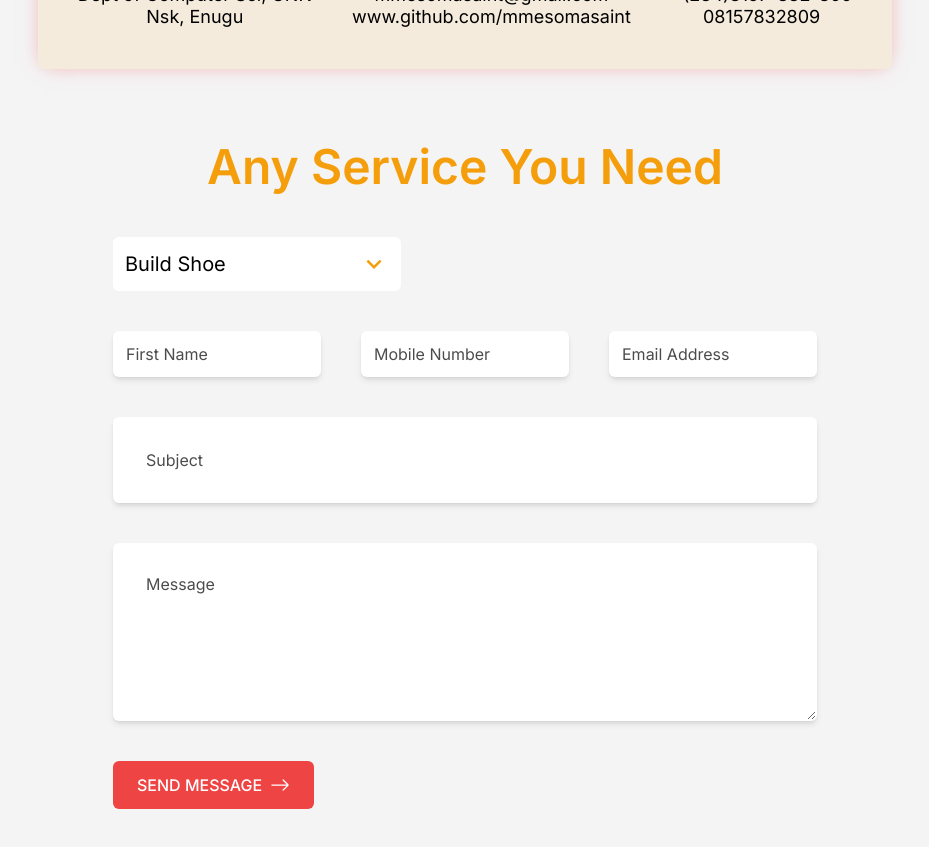
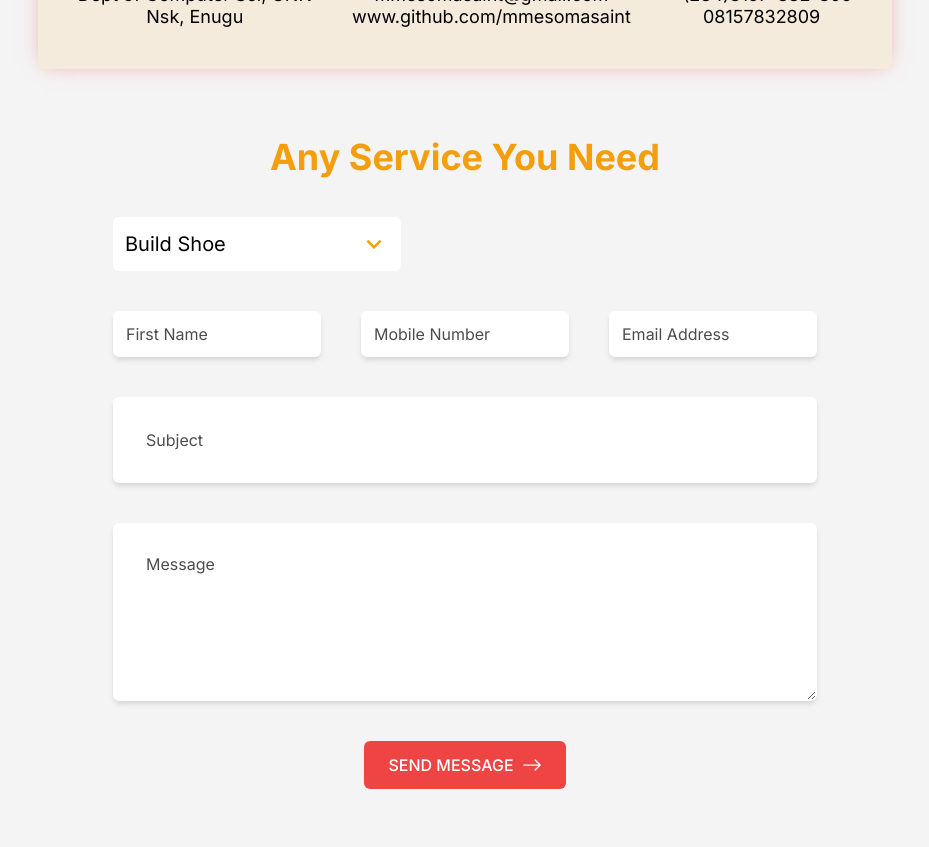
Before and after one commit to mmesomasaint/hulksmasher, a Next.js app: page / in a window 1280 px wide. Shown: the part 4440-5287 px from the top of the page, without its empty margins (175-1104 px from the left). Built offline with nearby package versions, Linux system fonts and the light colour scheme.

Commit message:
Fix: Center button

```diff
--- a/app/components/contact.tsx
+++ b/app/components/contact.tsx
@@ -88,7 +88,7 @@ function Contact() {
         </div>
       </div>
       <div className=''>
-        <h2 className='text-5xl font-semibold leading-tight text-amber-500 text-center mb-10'>
+        <h2 className='text-3xl sm:text-4xl font-bold text-amber-500 leading-tight text-center mb-10'>
           Any Service You Need
         </h2>
         <div className='flex flex-col items-start justify-start gap-10'>
@@ -162,12 +162,14 @@ function Contact() {
             placeholder='Message'
             className='w-full placeholder:text-black placeholder:opacity-70 text-base font-normal leading-none p-8 rounded-md shadow-md bg-white focus:outline-none border border-transparent focus:border-amber-500'
           />
+          <div className='flex justify-center items-center w-full'>
           <Button>
             <span className='flex justify-center items-center gap-2'>
               <p>SEND MESSAGE</p>
               <BsArrowRight className='text-white text-xl' />
             </span>
           </Button>
+          </div>
         </div>
       </div>
     </div>
```
